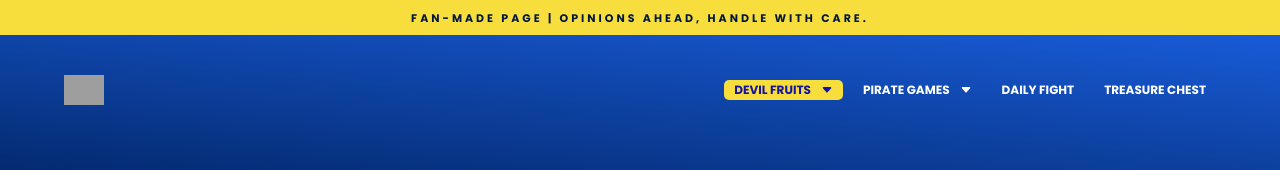
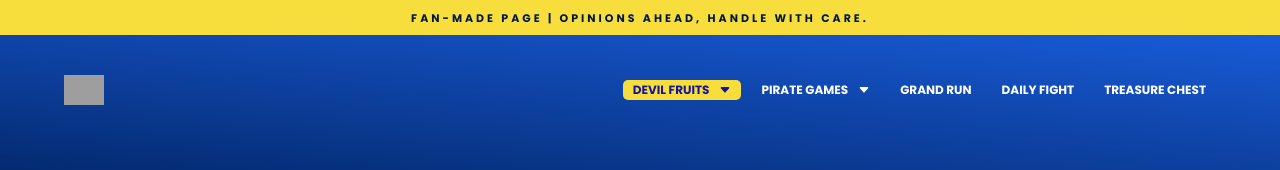
Before and after one commit to Floakz/OnePieceDevilFruits, a React (Vite) app: page / in a window 1280 px wide. Shown: the top 170 px of the page. Built offline with nearby package versions, Linux system fonts and the light colour scheme; no server answers; the database is empty; grey boxes are pictures that could not be loaded.

Commit message:
Changed GrandRun back to menu

```diff
--- a/src/Components/header/Header.jsx
+++ b/src/Components/header/Header.jsx
@@ -80,8 +80,8 @@ export default function Header({ headerShown, headerTitle }) {
 
     const isMiniGamesActive =
         location.pathname.startsWith("/random-fruit") ||
-        location.pathname.startsWith("/fruit-battle") ||
-        location.pathname.startsWith("/grand-run");
+        location.pathname.startsWith("/fruit-battle")
+
 
     const isDevilFruitsActive =
         location.pathname === "/" ||
@@ -186,16 +186,18 @@ export default function Header({ headerShown, headerTitle }) {
                                     </NavLink>
 
 
-                                    <NavLink
-                                        to="/grand-run"
-                                        className={({ isActive }) => ` ${isActive ? styles.dropItemActive : ""} ${styles.dropdownItem}`}
-                                    >
-                                        GRAND RUN
-                                    </NavLink>
+
 
                                 </div>
 
                             </div>
+
+                            <NavLink
+                                to="/grand-run"
+                                className={({ isActive }) => `menuOption ${isActive ? "isActive" : ""}`}
+                            >
+                                GRAND RUN
+                            </NavLink>
 
 
                             <NavLink
```
